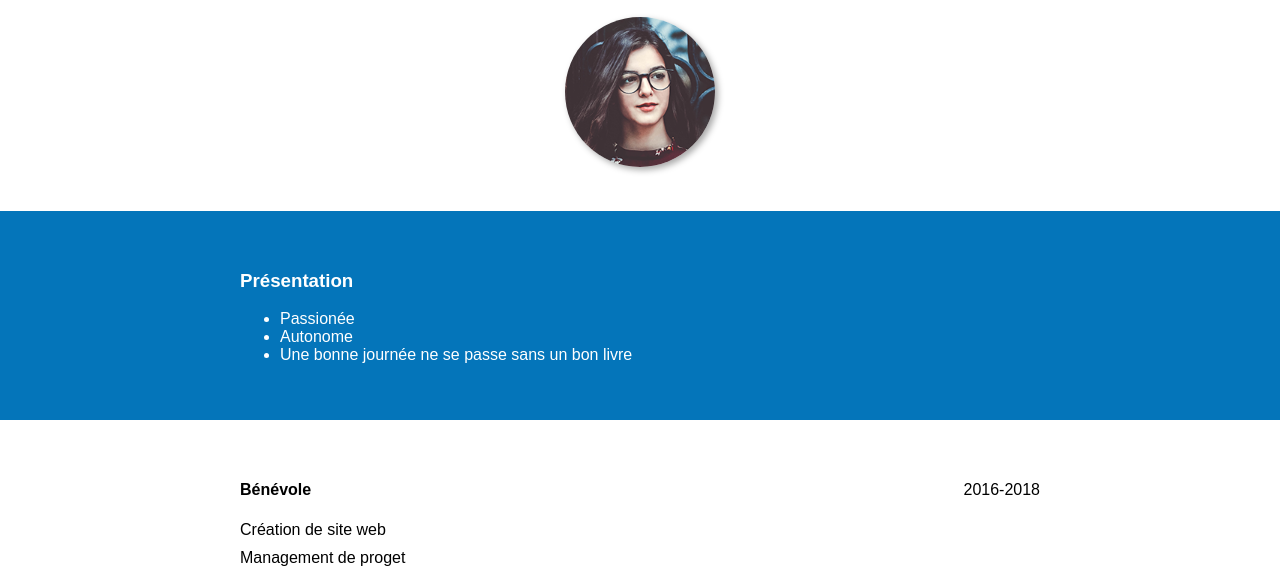
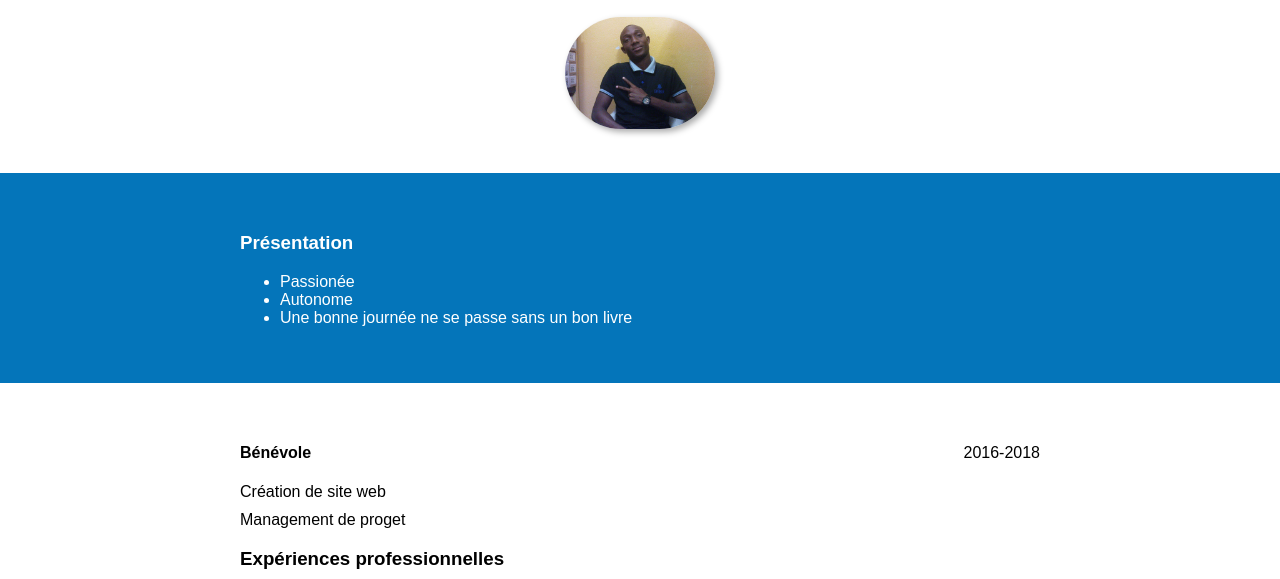
Before and after one commit to ZOSKY04/ZOSKY04.github.io, a plain HTML site: page index.html in a window 1280 px wide. Shown: the part 221-800 px from the top of the page. Drawn offline with Linux system fonts and the light colour scheme.

Commit message:
changement photo

```diff
--- a/index.html
+++ b/index.html
@@ -32,7 +32,7 @@
                 <h2>
                     Développeur fullstack
                 </h2>
-                <img src="camille_martin.png" alt="photo de camille martin">
+                <img src="./assets/my picture.jpg" alt="my picture">
             </div>
         </header>
         <section id="profile" class="secondary-block">
```
Also changed, not shown: assets/my picture.jpg (renamed from assets/306556_353900671314631_1952358467_n.jpg).
